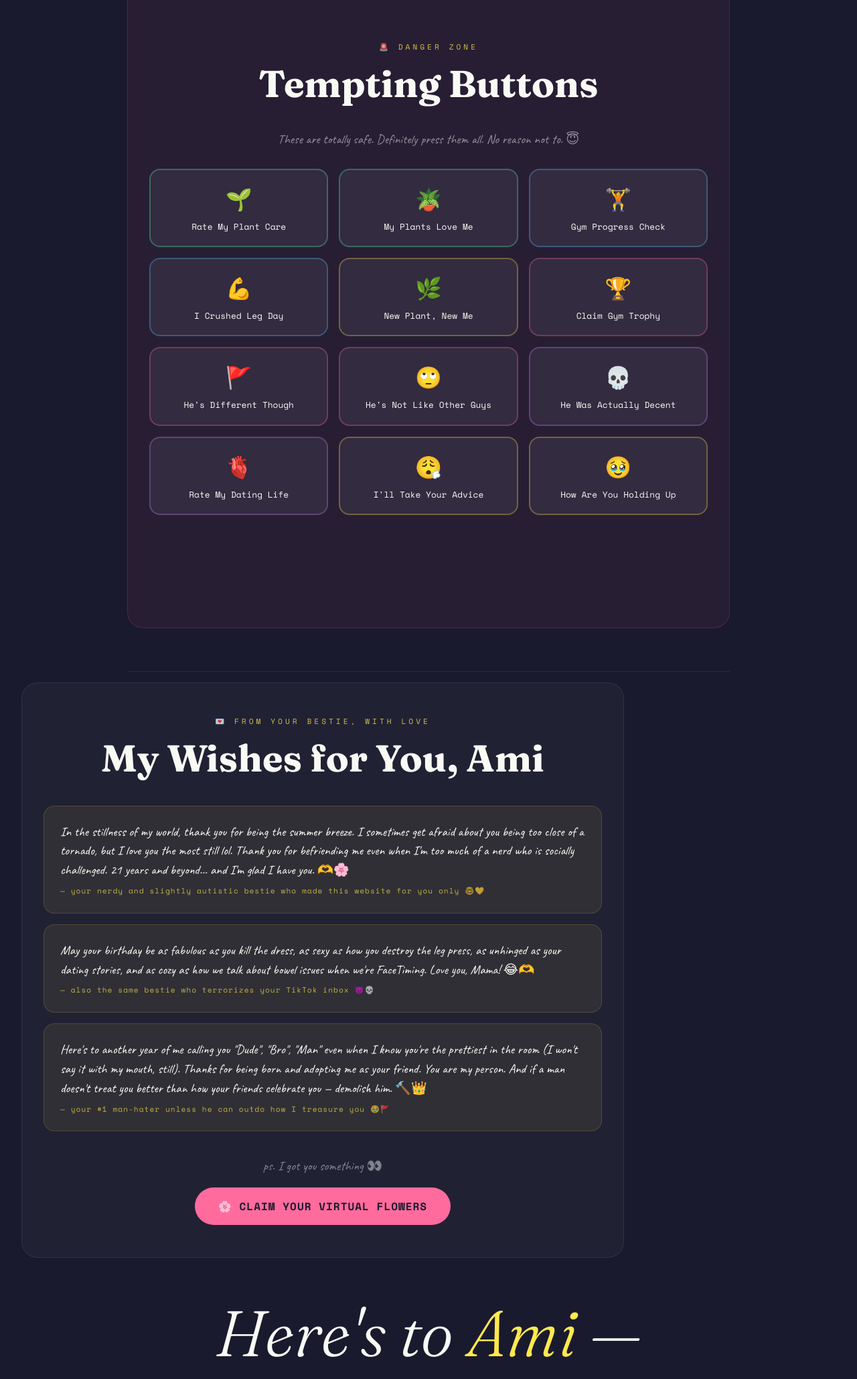
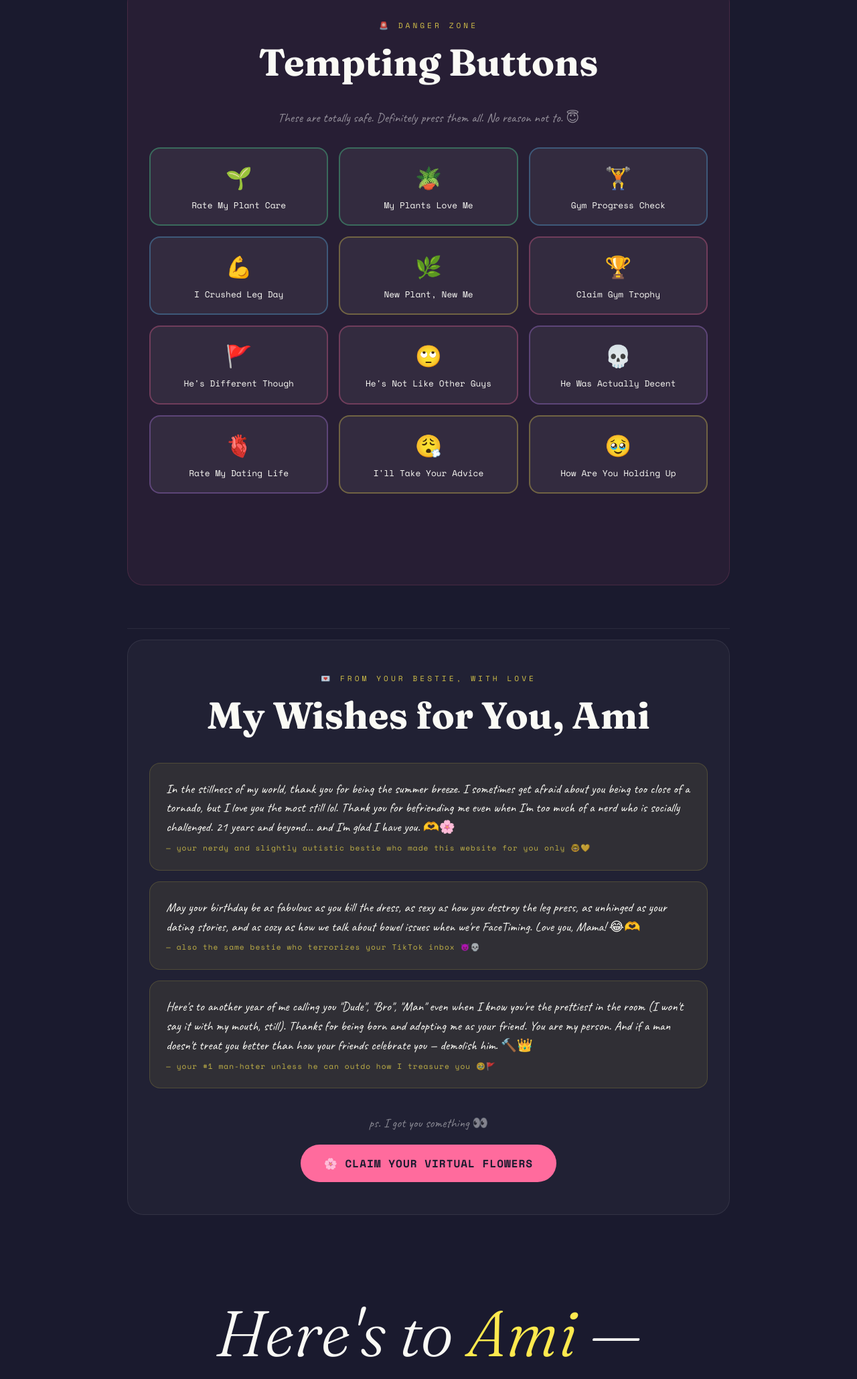
Before and after one commit to indrianinik/ami-birthdaywish, a plain HTML site: page index.html in a window 1280 px wide. Shown: the part 1796-3855 px from the top of the page at 67% size. Drawn offline with nearby package versions, Linux system fonts and the light colour scheme.

Commit message:
Add files via upload

```diff
--- a/index.html
+++ b/index.html
@@ -163,6 +163,14 @@
     100% { transform: translateY(-10vh) rotate(360deg); opacity: 0; }
   }
 
+  /* ── CENTERED SECTION WRAPPER ── */
+  .centered-section {
+    max-width: 900px;
+    margin: 0 auto;
+    padding: 5rem 2rem;
+    text-align: center;
+  }
+
   /* ── SECTIONS ── */
   section {
     padding: 5rem 2rem;
@@ -308,12 +316,7 @@
 
   /* ── WISHES ── */
   #wishes {
-    background: rgba(255,255,255,0.03);
-    border: 1px solid rgba(255,255,255,0.08);
-    border-radius: 24px;
-    padding: 3rem 2rem;
-    margin: 0 auto 4rem;
-    max-width: 900px;
+    background: transparent;
   }
 
   .wish-card {
@@ -328,6 +331,7 @@
     opacity: 0;
     transform: translateY(20px);
     transition: all 0.5s;
+    text-align: left;
   }
   .wish-card.visible { opacity: 1; transform: translateY(0); }
   .wish-card .wish-from {
@@ -531,7 +535,7 @@
 <hr class="divider">
 
 <!-- ── CHOOSE YOUR ADVENTURE ── -->
-<div id="adventure-game" style="max-width:900px; margin:0 auto; padding:5rem 2rem; text-align:center;">
+<div id="adventure-game" class="centered-section" style="text-align:center;">
   <div class="section-label">🎮 choose your own adventure</div>
   <h2 class="section-title" style="margin-bottom:0.5rem;">A Day in the Life of Ami 🌸</h2>
   <p style="font-family:'Caveat',cursive; font-size:1.2rem; color:rgba(255,255,255,0.5); margin-bottom:0.6rem;">It's your birthday. Every choice matters. (I'm watching. I remember everything.)</p>
@@ -553,7 +557,7 @@
 <hr class="divider" style="margin-top:4rem;">
 
 <!-- ── PRANKS ── -->
-<div id="pranks" style="max-width:900px; margin:0 auto; padding:5rem 2rem; text-align:center;">
+<div id="pranks" class="centered-section" style="text-align:center;">
   <div class="section-label">🚨 danger zone</div>
   <h2 class="section-title">Tempting Buttons</h2>
   <p style="font-family:'Caveat',cursive; font-size:1.2rem; color:rgba(255,255,255,0.5);">
@@ -616,7 +620,7 @@
 <hr class="divider" style="margin-top:4rem;">
 
 <!-- ── WISHES ── -->
-<div id="wishes" style="margin: 0 2rem;">
+<div id="wishes" style="max-width:900px; margin:0 auto 4rem; padding:3rem 2rem; background:rgba(255,255,255,0.03); border:1px solid rgba(255,255,255,0.08); border-radius:24px; text-align:center;">
   <div class="section-label">💌 from your bestie, with love</div>
   <h2 class="section-title">My Wishes for You, Ami</h2>
 
```
